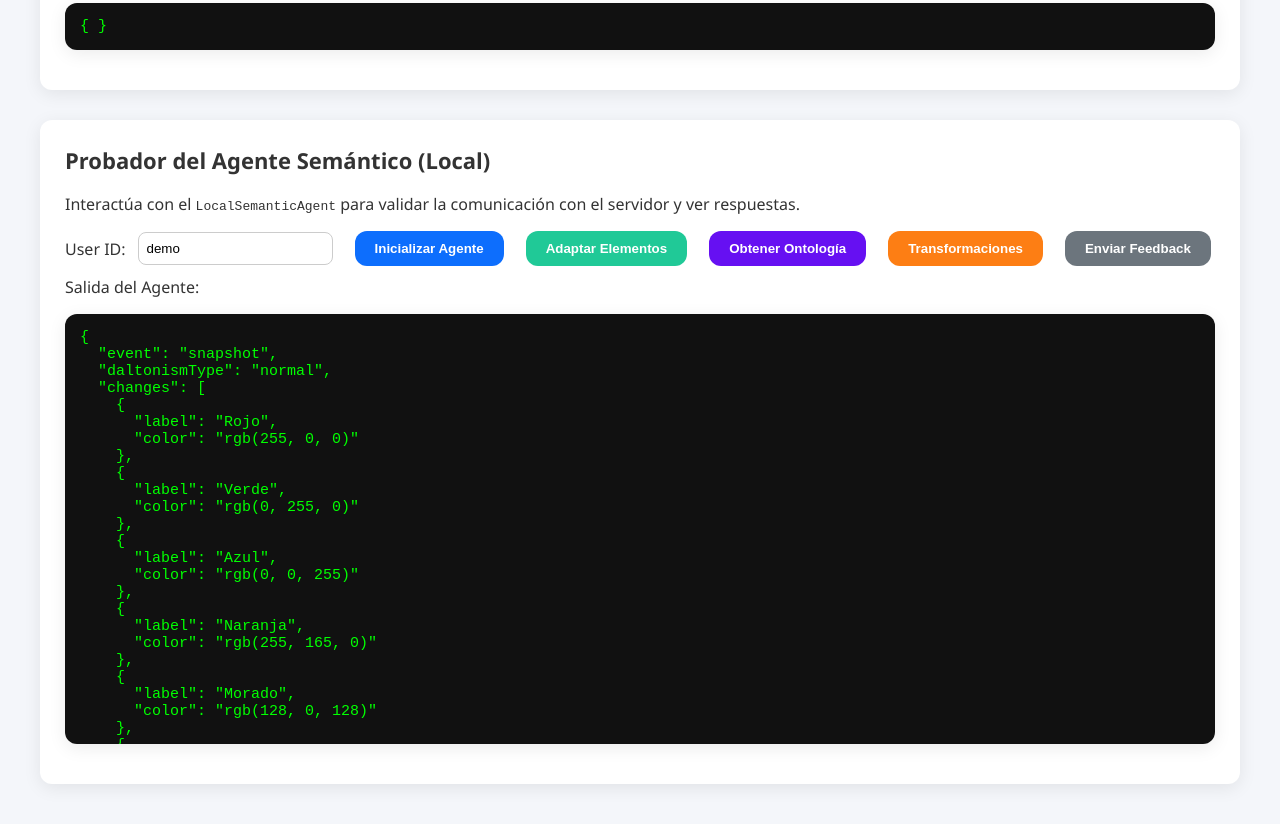
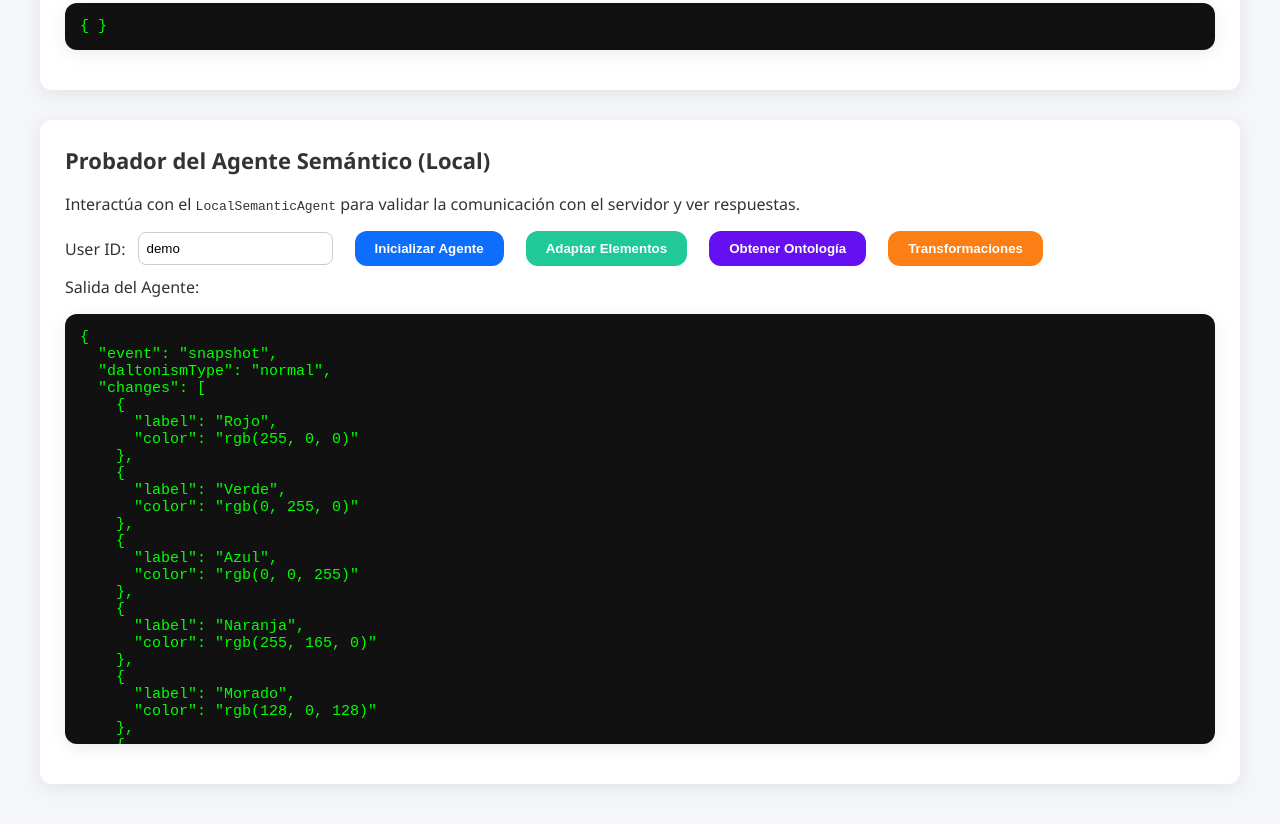
Before and after one commit to Juajsia/daltonismo-ws, a plain HTML site: page frontend/index.html in a window 1280 px wide. Shown: the part 1194-2018 px from the top of the page. Drawn offline with Linux system fonts and the light colour scheme; no server answers.

```diff
--- a/frontend/index.html
+++ b/frontend/index.html
@@ -218,13 +218,6 @@
           >
             Transformaciones
           </button>
-          <button
-            id="agentFeedbackBtn"
-            class="btn-primary"
-            style="background: #6c757d"
-          >
-            Enviar Feedback
-          </button>
         </div>
 
         <p style="margin-top: 10px">Salida del Agente:</p>
```
